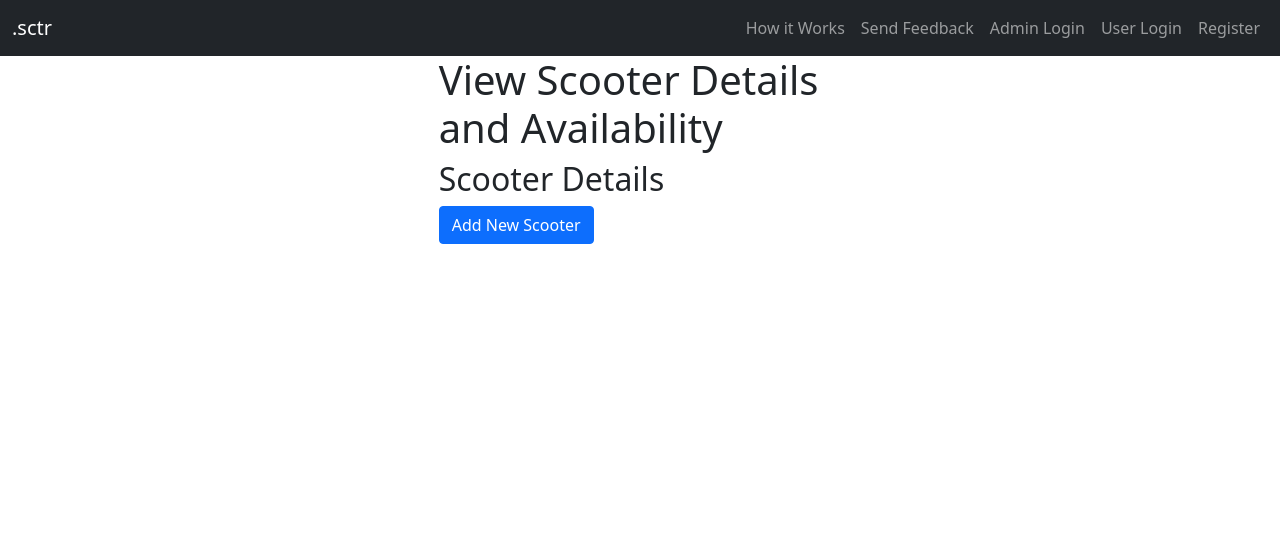
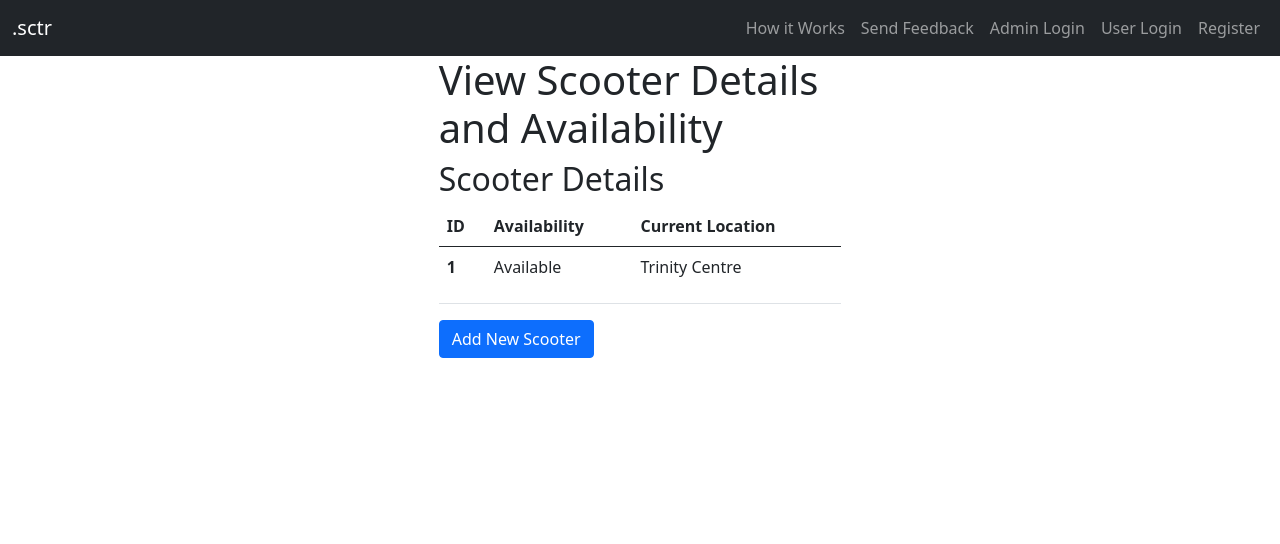
Before and after one commit to Lanrayy/software-engineering-project-comp2913, a Flask app: page /view_scooters in a window 1280 px wide. Shown: the top 544 px of the page. Run offline with Flask 2, Linux system fonts and the light colour scheme; tables that the repository leaves empty hold one stand-in row (values such as "Sample post"); some libraries are stand-ins or nearby versions.

Commit message:
view scooters page displays scooters

```diff
--- a/app/templates/view_scooters.html
+++ b/app/templates/view_scooters.html
@@ -3,6 +3,54 @@
   <h1>View Scooter Details and Availability</h1>
   <h2>Scooter Details</h2>
   <!-- Scooters go here -->
+  <table class="table">
+    <thead>
+      <tr>
+        <th scope="col">ID</th>
+        <th scope="col">Availability</th>
+        <th scope="col">Current Location</th>
+      </tr>
+    </thead>
+    {% for rec in rec %}
+    <tr>
+    <th scope="row">{{rec.id}}</th>
+
+    <td>
+      {% if rec.availability == 1 %}
+        <p>Available </p>
+      {% endif %}
+
+      {% if rec.availability == 2 %}
+        <p>Unavailable </p>
+       {% endif %}
+    </td>
+
+    <td>
+      {% if rec.collection_id == 1%}
+          <p>Trinity Centre</p>
+      {% endif%}
+
+      {% if rec.collection_id == 2%}
+        <p>Train Station</p>
+      {% endif%}
+
+      {% if rec.collection_id == 3%}
+        <p> Merrion Centre</p>
+      {% endif%}
+
+      {% if rec.collection_id == 4%}
+        <p> LRI Hospital</p>
+      {% endif%}
+
+      {% if rec.collection_id == 5%}
+        <p> UoL Edge Sports Centre</p>
+      {% endif%}
+    </td>
+
+    </tr>
+    {% endfor %}
+  </table>
+
 
   <!-- add new scooter button -->
   <a href="/add_scooter"><button type="button" class="btn btn-primary">Add New Scooter</button></a>
--- a/app/views.py
+++ b/app/views.py
@@ -165,10 +165,14 @@ def review_feedback():
     return render_template('review_feedback.html',
                             title='Review Customer Feedback')
 
+
+
 @app.route('/view_scooters')
 def view_scooters():
+
+    rec = models.scooter.query.all()
     return render_template('view_scooters.html',
-                            title='View Scooters')
+                            title='View Scooters', rec=rec)
 
 
 
```
Also changed, not shown: app/models.py (+9 -11 lines).
